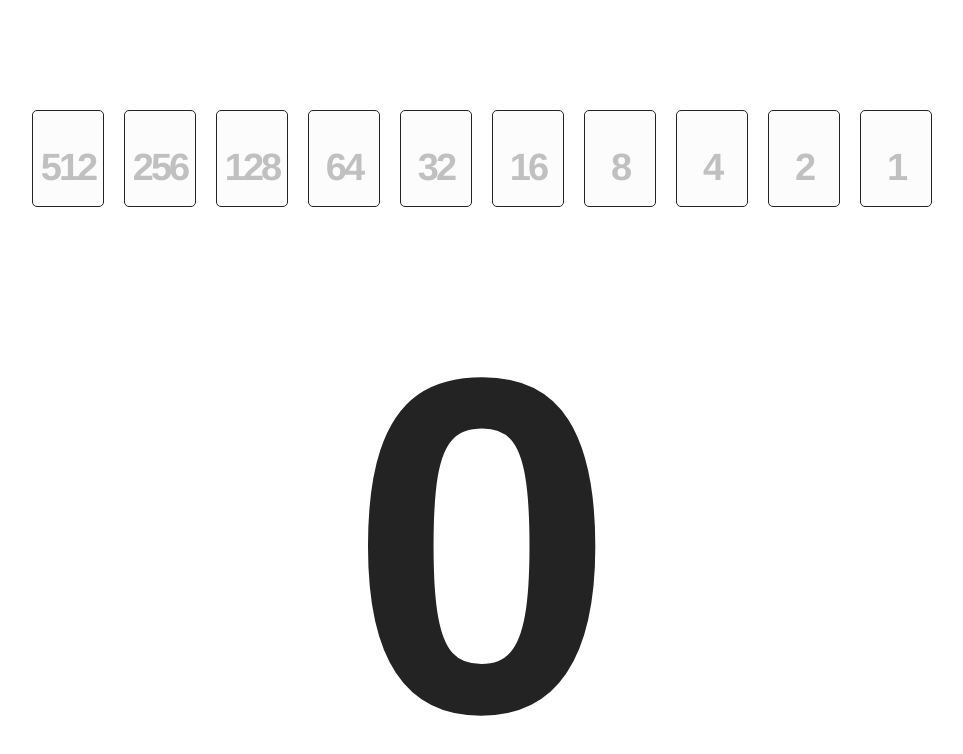
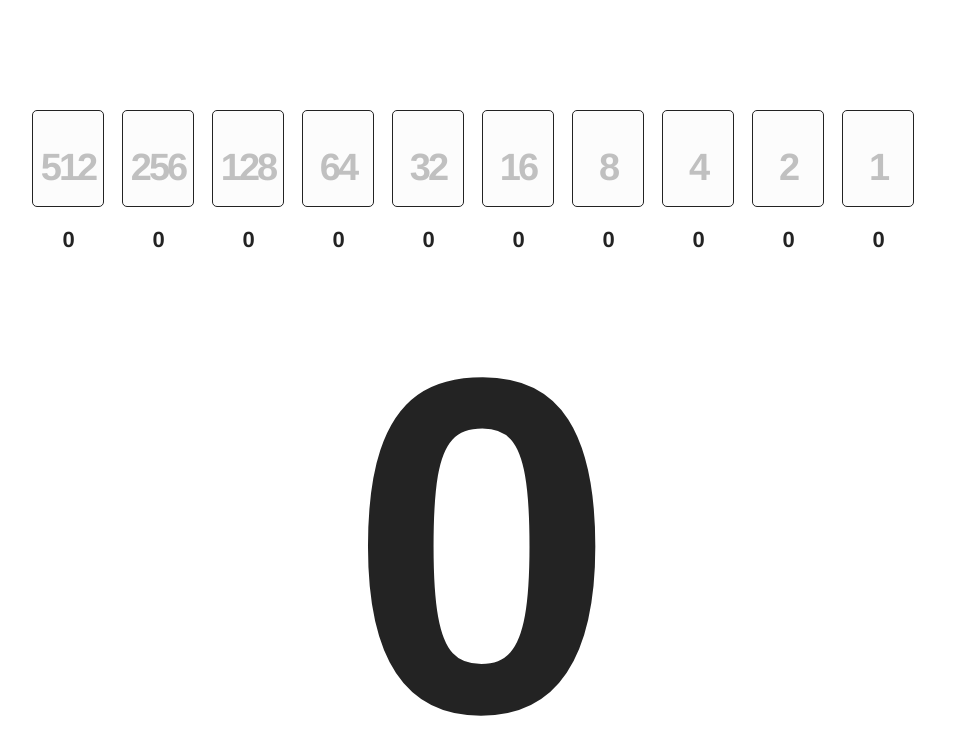
Before and after one commit to toruurakawa/Encyclopedia-of-Binary-Card-Games, a plain HTML site: page Calculator/index.html in a window 1280 px wide. Shown: the whole page, without its empty margins (158-1121 px from the left). Drawn offline with Linux system fonts and the light colour scheme.

Commit message:
Binary digits added to calculator

```diff
--- a/Calculator/calculator.js
+++ b/Calculator/calculator.js
@@ -19,6 +19,7 @@ $(document).ready( function () {
 		for (var i = 0; i < $(".card").length; i++){
 			if ($($(".card")[i]).hasClass("black")) {
 				counter += Math.pow(2, $($(".card")[i]).attr("data-slot"));
+				$($(".card")[i]).next().html(1)
 			}
 		}
 
@@ -29,6 +30,7 @@ $(document).ready( function () {
 		$(".card").removeClass("black");
 		$(".card").addClass("white");
 		$("#total").html(0);
+		$(".card_frame > h3").html("0");
 	});
 
 });
--- a/Calculator/index.html
+++ b/Calculator/index.html
@@ -9,16 +9,46 @@
 
 <div id="main">
 	<div id="deck">
+		<div class="card_frame">
 			<div class="card white" data-slot="9">512</div>
+			<h3 style="float: left">0</h3>
+		</div>
+		<div class="card_frame">
 			<div class="card white" data-slot="8">256</div>
+			<h3 style="float: left">0</h3>
+		</div>
+		<div class="card_frame">
 			<div class="card white" data-slot="7">128</div>
+			<h3 style="float: left">0</h3>
+		</div>
+		<div class="card_frame">
 			<div class="card white" data-slot="6">64</div>
+			<h3 style="float: left">0</h3>
+		</div>
+		<div class="card_frame">
 			<div class="card white" data-slot="5">32</div>
+			<h3 style="float: left">0</h3>
+		</div>
+		<div class="card_frame">
 			<div class="card white" data-slot="4">16</div>
+			<h3 style="float: left">0</h3>
+		</div>
+		<div class="card_frame">
 			<div class="card white" data-slot="3">8</div>
+			<h3 style="float: left">0</h3>
+		</div>
+		<div class="card_frame">
 			<div class="card white" data-slot="2">4</div>
+			<h3 style="float: left">0</h3>
+		</div>
+		<div class="card_frame">
 			<div class="card white" data-slot="1">2</div>
+			<h3 style="float: left">0</h3>
+		</div>
+		<div class="card_frame">
 			<div class="card white" data-slot="0">1</div>
+			<h3 style="float: left">0</h3>
+		</div>
 	</div>
 	<h2 id="total">0</h2>
 </div>
--- a/Calculator/main.css
+++ b/Calculator/main.css
@@ -24,6 +24,23 @@ h2#total:hover {
 	text-align: center;
 }
 
+.card_frame {
+	width: 90px;
+	float: left;
+	font-family: Helvetica, Arial, Sans-serif;
+	font-size: 38px;
+	font-weight: bold;
+	letter-spacing: -3px;
+}
+
+.card_frame h3 {
+	width: 100%;
+	clear: both;
+	margin: 10px 0px;
+	font-size: 22px;
+	color: #232323;
+}
+
 .card {
 	width: 70px;
 	height: 60px;
@@ -32,10 +49,6 @@ h2#total:hover {
 	border: solid 1px #232323;
 	border-radius: 5px;
 	float: left;
-	font-family: Helvetica, Arial, Sans-serif;
-	font-size: 38px;
-	font-weight: bold;
-	letter-spacing: -3px;
 	padding-top: 35px;
 }
 
```
Lines whose indentation alone changed are shown as unchanged.
